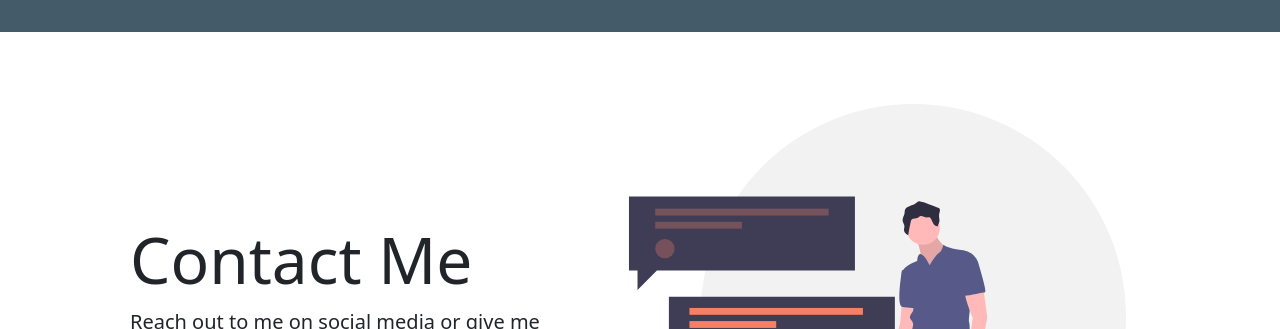
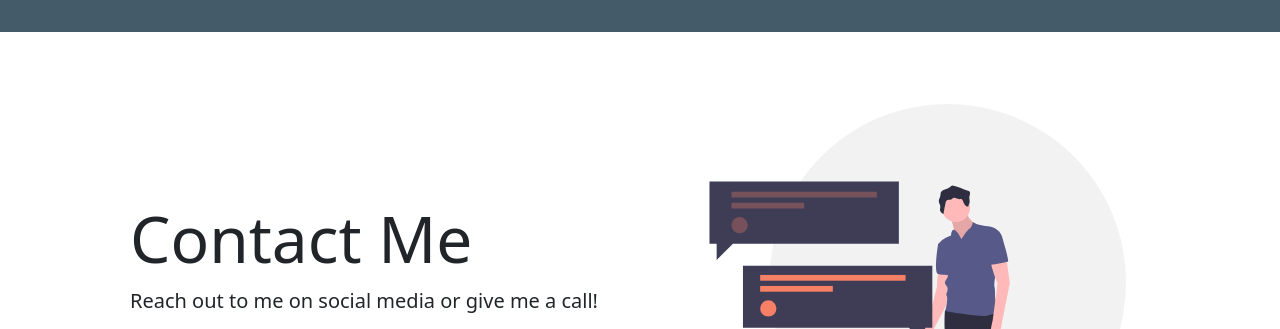
Before and after one commit to LeoGuagenti/personal-site, a plain HTML site: page index.html in a window 1280 px wide. Shown: the part 1978-2307 px from the top of the page. Drawn offline with nearby package versions, Linux system fonts and the light colour scheme.

Commit message:
fixed small col issue

```diff
--- a/index.html
+++ b/index.html
@@ -146,10 +146,10 @@
         <section id="contact-page">
             <div class="container">
                 <div class="row justify-content-center align-items-center p-5">
-                    <div class="col-12 col-lg-7 order-2">
+                    <div class="col-12 col-lg-6 order-2">
                         <img src="./media/contact-graphic.svg" class="rounded mw-100 p-4" alt="...">
                     </div>
-                    <div class="col-12 col-lg-5 order-1 text-black">
+                    <div class="col-12 col-lg-6 order-1 text-black">
                         <h1 class="display-3 ">Contact Me</h1>
                         <p class="lead">Reach out to me on social media or give me a call!</p>
                         <div class="row">
```
